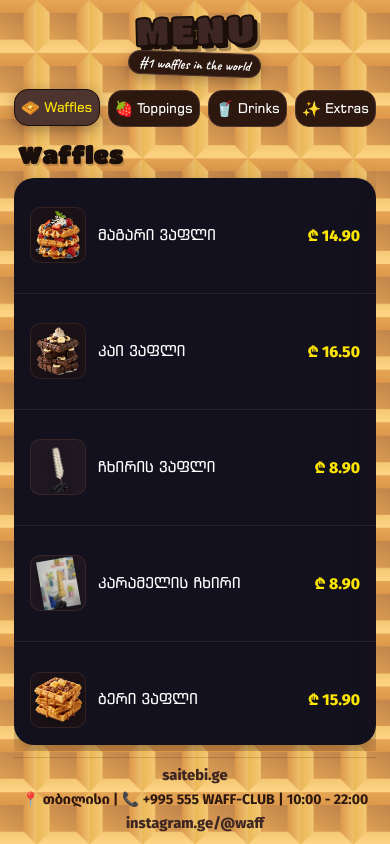
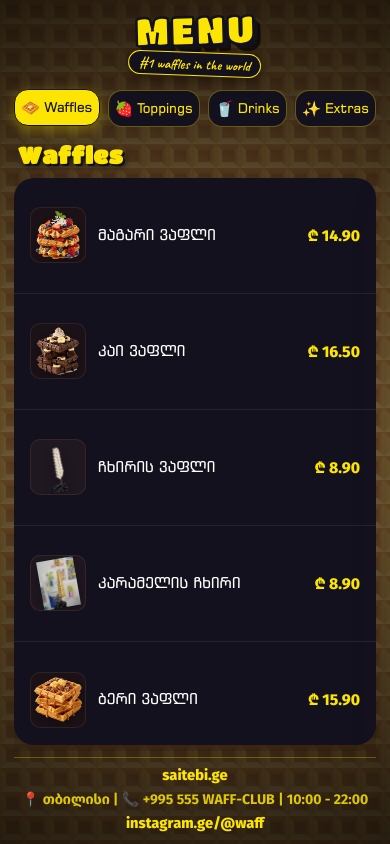
Before and after one commit to vaja457/waff, a website: page index.html in a window 390 px wide. Drawn offline with Linux system fonts and the light colour scheme.

Commit message:
Darken waffle background with seamless repeating smaller cubes and style inscriptions in brand yellow

```diff
--- a/index.html
+++ b/index.html
@@ -6,7 +6,7 @@
   <title>WAFF - ვაფლერიის მენიუ</title>
 
   <link rel="icon" type="image/png" href="images/waff-logo-trimmed.png">
-  <link rel="stylesheet" href="style.css?v=18.0">
+  <link rel="stylesheet" href="style.css?v=20.0">
 </head>
 <body class="waff-landing">
 
--- a/style.css
+++ b/style.css
@@ -83,7 +83,7 @@ html {
   padding: 0;
   overflow: hidden !important;
   font-size: 16px;
-  background-color: var(--bg-yellow);
+  background-color: #120e0c;
   scroll-behavior: smooth;
   scrollbar-width: none !important;
   -ms-overflow-style: none !important;
@@ -97,11 +97,14 @@ html::-webkit-scrollbar {
 
 body.waff-landing {
   position: relative;
-  background-color: var(--bg-yellow);
-  background-image: url('images/waffle-pattern-bg.png');
-  background-size: cover;
-  background-position: center center;
-  background-repeat: no-repeat;
+  background-color: #120e0c;
+  background-image:
+    radial-gradient(circle at 50% 50%, rgba(26, 18, 14, 0.45) 0%, rgba(10, 8, 7, 0.88) 100%),
+    url('images/waffle-tile.png');
+  background-blend-mode: multiply, normal;
+  background-size: cover, 256px 256px;
+  background-position: center center, 0 0;
+  background-repeat: no-repeat, repeat;
   color: var(--text-offwhite);
   font-family: 'FiraGO', -apple-system, BlinkMacSystemFont, "Segoe UI", Roboto, sans-serif;
   height: 100%;
@@ -171,13 +174,13 @@ body.waff-landing::-webkit-scrollbar {
   font-family: 'Titan One', 'Fredoka', cursive, sans-serif;
   font-size: clamp(3.2rem, 5.5vw, 4.5rem);
   line-height: 1;
-  color: var(--chocolate-med);
+  color: var(--accent-yellow);
   text-transform: uppercase;
   letter-spacing: 2.5px;
-  -webkit-text-stroke: 3.5px var(--chocolate-deep);
+  -webkit-text-stroke: 3.5px #14111E;
   text-shadow:
-    4px 4px 0 var(--chocolate-deep),
-    7px 7px 0 rgba(45, 24, 16, 0.35);
+    4px 4px 0 #14111E,
+    7px 7px 0 rgba(0, 0, 0, 0.65);
   transform: rotate(-1.5deg);
   user-select: none;
   position: relative;
@@ -193,12 +196,12 @@ body.waff-landing::-webkit-scrollbar {
   font-family: 'Caveat', cursive, sans-serif;
   font-size: clamp(1rem, 1.8vw, 1.35rem);
   font-weight: 700;
-  color: #FFFFFF;
-  background: var(--chocolate-dark);
+  color: var(--accent-yellow);
+  background: #14111E;
   padding: 3px 16px;
   border-radius: 16px;
-  border: 1.5px solid var(--chocolate-light);
-  box-shadow: 0 4px 14px rgba(45, 24, 16, 0.35);
+  border: 1.5px solid var(--accent-yellow);
+  box-shadow: 0 4px 14px rgba(0, 0, 0, 0.45);
   transform: rotate(2deg) translateY(-6px);
   display: inline-block;
   white-space: nowrap;
@@ -216,9 +219,9 @@ body.waff-landing::-webkit-scrollbar {
 .mobile-tab-btn {
   flex: 1;
   text-align: center;
-  background: var(--chocolate-dark);
-  color: #FFFFFF;
-  border: 1.5px solid var(--chocolate-light);
+  background: #14111E;
+  color: var(--accent-yellow);
+  border: 1.5px solid rgba(253, 229, 3, 0.35);
   border-radius: 18px;
   font-family: 'BPG ExtraSquare Mtavruli', 'FiraGO', sans-serif;
   font-weight: 700;
@@ -240,10 +243,10 @@ body.waff-landing::-webkit-scrollbar {
 }
 
 .mobile-tab-btn.active, .mobile-tab-btn:hover {
-  background: var(--chocolate-light);
-  color: var(--accent-yellow);
-  border-color: var(--chocolate-deep);
-  box-shadow: 0 4px 14px rgba(45, 24, 16, 0.38);
+  background: var(--accent-yellow);
+  color: #14111E;
+  border-color: #14111E;
+  box-shadow: 0 4px 14px rgba(253, 229, 3, 0.35);
   transform: translateY(-1px);
 }
 
@@ -284,8 +287,8 @@ body.waff-landing::-webkit-scrollbar {
   padding-left: 2px;
   letter-spacing: 0.5px;
   flex-shrink: 0;
-  color: var(--chocolate-deep);
-  text-shadow: 1.5px 1.5px 0 rgba(62, 39, 35, 0.22);
+  color: var(--accent-yellow);
+  text-shadow: 2px 2px 0 #14111E, 3px 3px 6px rgba(0, 0, 0, 0.6);
 }
 
 /* Panel Containers: No Colored Borders - Soft, Dark Drop Shadow on Yellow Background */
@@ -473,23 +476,23 @@ body.waff-landing::-webkit-scrollbar {
   padding: 12px 4px 4px;
   font-size: 0.92rem;
   font-weight: 700;
-  color: var(--chocolate-dark);
-  border-top: 1.5px solid rgba(45, 24, 16, 0.18);
+  color: var(--accent-yellow);
+  border-top: 1.5px solid rgba(253, 229, 3, 0.28);
 }
 
 .footer-link {
-  color: var(--chocolate-med);
+  color: var(--accent-yellow);
   text-decoration: none;
   font-weight: 800;
-  transition: color 0.15s ease;
+  transition: opacity 0.15s ease;
 }
 
 .footer-link:hover {
-  color: var(--chocolate-deep);
+  opacity: 0.8;
 }
 
 .footer-location {
-  color: var(--chocolate-dark);
+  color: rgba(253, 229, 3, 0.85);
   font-size: 0.88rem;
   font-weight: 700;
   text-align: center;
@@ -755,6 +758,10 @@ body.waff-landing::-webkit-scrollbar {
    Responsive Adaptations
    ========================================================================== */
 @media (max-width: 1024px) {
+  body.waff-landing {
+    background-size: cover, 192px 192px;
+  }
+
   .carousel-stage-wrap {
     flex: 1;
     min-height: 0;
@@ -795,7 +802,8 @@ body.waff-landing::-webkit-scrollbar {
   .menu-bubble-title {
     font-size: 2.85rem;
     line-height: 1;
-    -webkit-text-stroke: 2px var(--chocolate-deep);
+    -webkit-text-stroke: 2.5px #14111E;
+    color: var(--accent-yellow);
   }
 
   .menu-tagline {
```
Also changed, not shown: images/waffle-tile.png (added).
